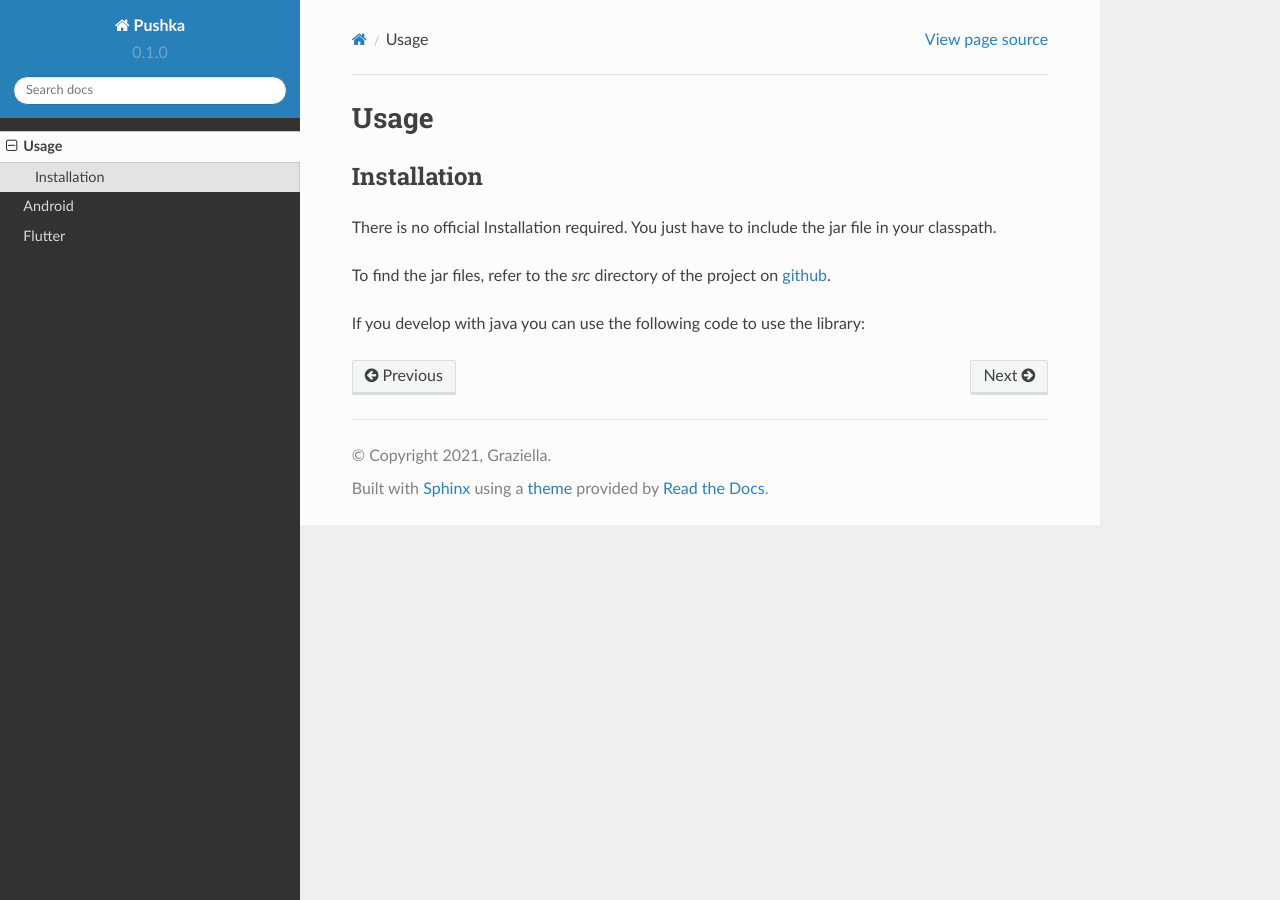
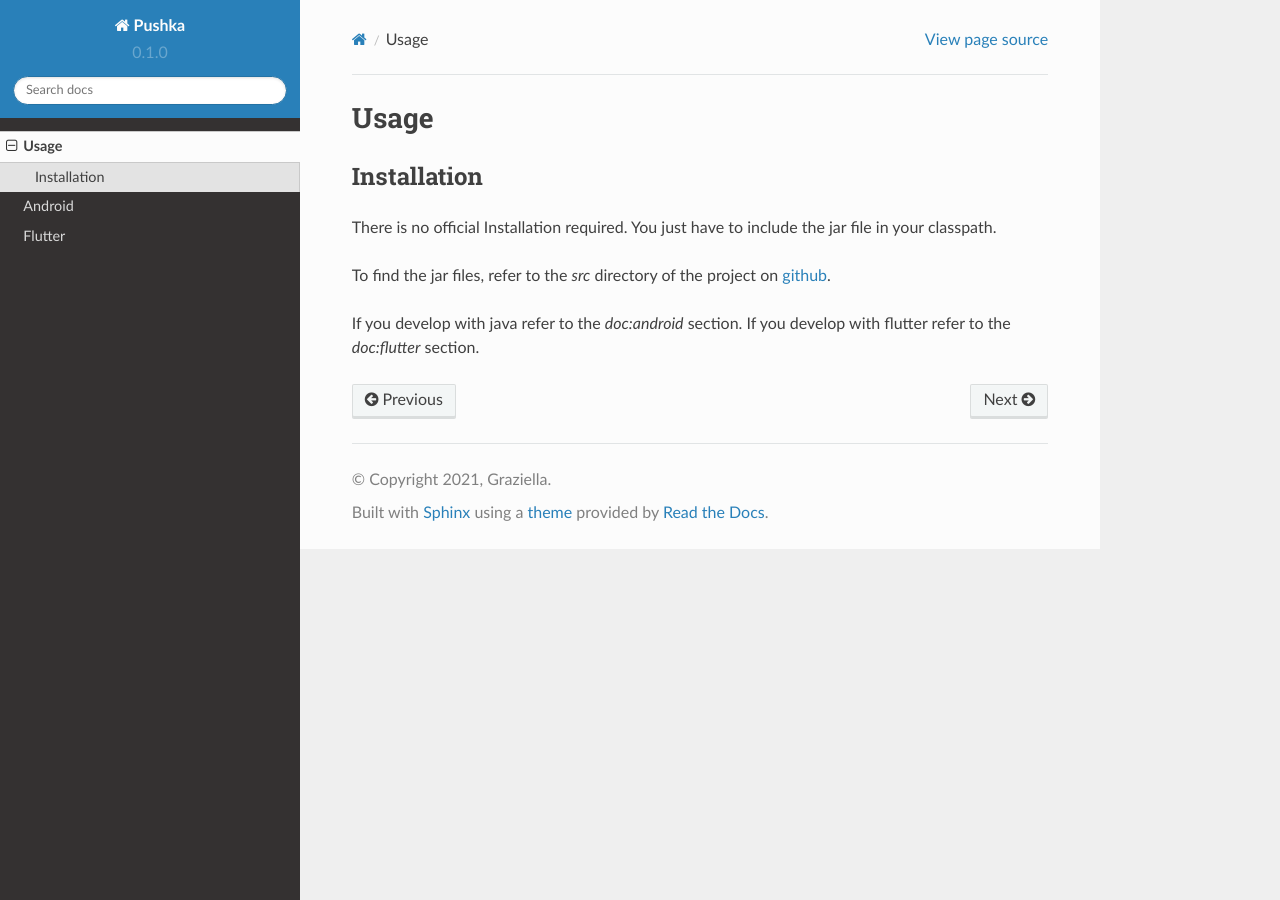
Before and after one commit to bitsmartinc/the-pushka-docs, a Sphinx documentation site: the page built from docs/source/usage.rst, in a window 1280 px wide. Built offline with Sphinx 7.4.7 and the Read the Docs theme 2.0.0, drawn with Linux system fonts in a browser that asks for light colours.

```diff
--- a/docs/source/usage.rst
+++ b/docs/source/usage.rst
@@ -13,4 +13,5 @@ To find the jar files, refer to the `src` directory of the project on `github <h
 
 .. _usage:
 
-If you develop with java you can use the following code to use the library:
+If you develop with java refer to the `doc:android` section.
+If you develop with flutter refer to the `doc:flutter` section.
```
Also changed, not shown: docs/source/flutter.rst (+40 -0 lines), docs/source/index.rst (+7 -0 lines), docs/source/emv-data.rst (added).
